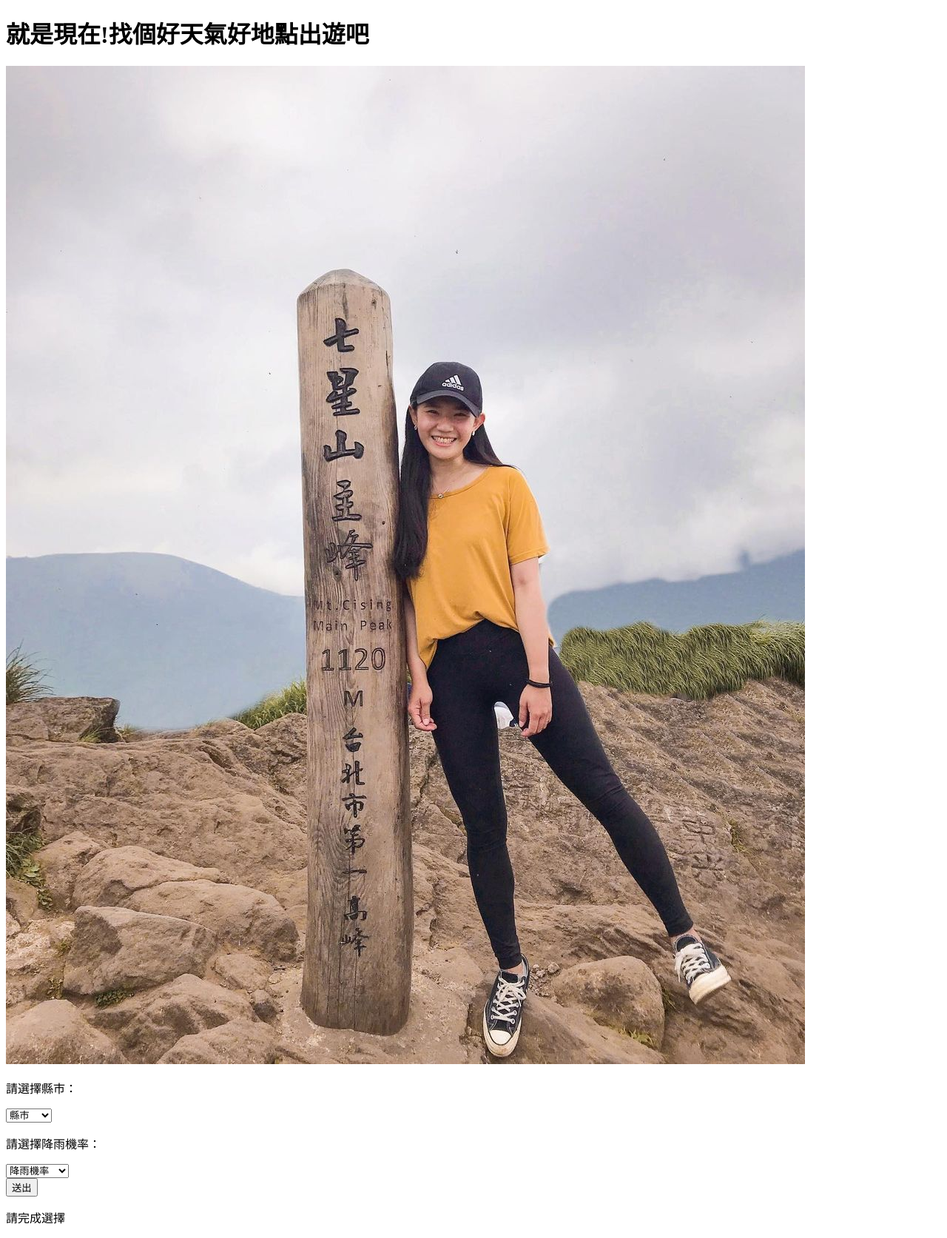
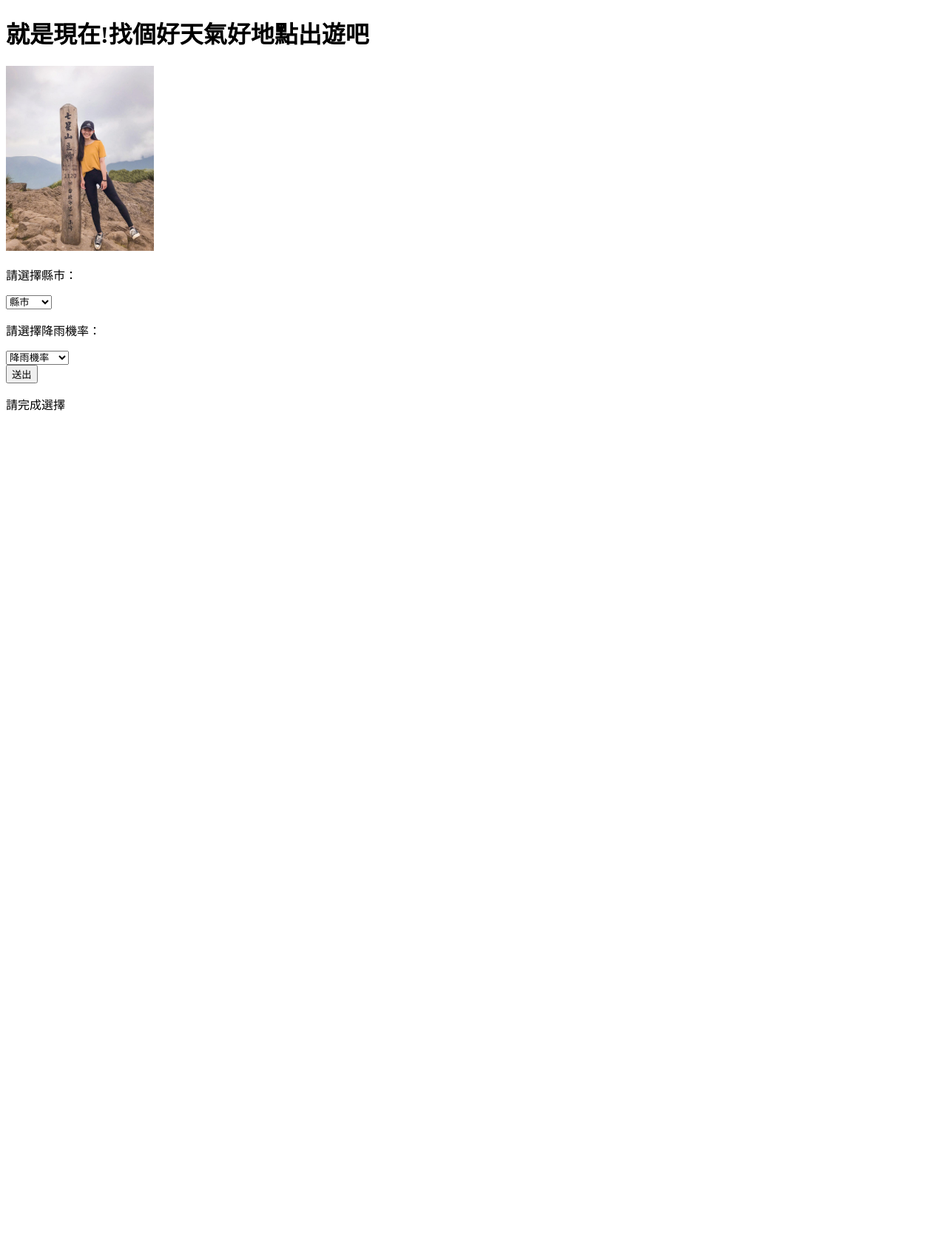
Before and after one commit to carolkiki2003/LetsGopy, a Flask app: page / in a window 1280 px wide. Shown: the whole page at 74% size. After the commit the page ends 555 px from the top, so only its background shows below. Run offline with Flask 2, Linux system fonts and the light colour scheme; parts of the project's set-up code (start-up, migrations or seed data) failed here and were passed over.

Commit message:
modify img path

```diff
--- a/templates/index.html
+++ b/templates/index.html
@@ -9,7 +9,7 @@
 <body>
     <h1>就是現在!找個好天氣好地點出遊吧</h1>
     <div>
-        <img src="../m_1/2020-05-13_14-39-56_UTC.jpg" alt="">
+        <img width="200" src="static/七星山_1/2020-05-13_14-39-56_UTC.jpg.jpg" alt="">
         <p></p>
     </div>
     <form method="post">
```
Also changed, not shown: static/七星山_1/2020-05-13_14-39-56_UTC.jpg.jpg (renamed from m_1/2020-05-13_14-39-56_UTC.jpg), static/七星山_1/2020-05-13_14-39-56_UTC.txt (renamed from m_1/2020-05-13_14-39-56_UTC.txt), static/七星山_1/2020-05-13_14-39-56_UTC_comments.json (renamed from m_1/2020-05-13_14-39-56_UTC_comments.json), 2 other files.
